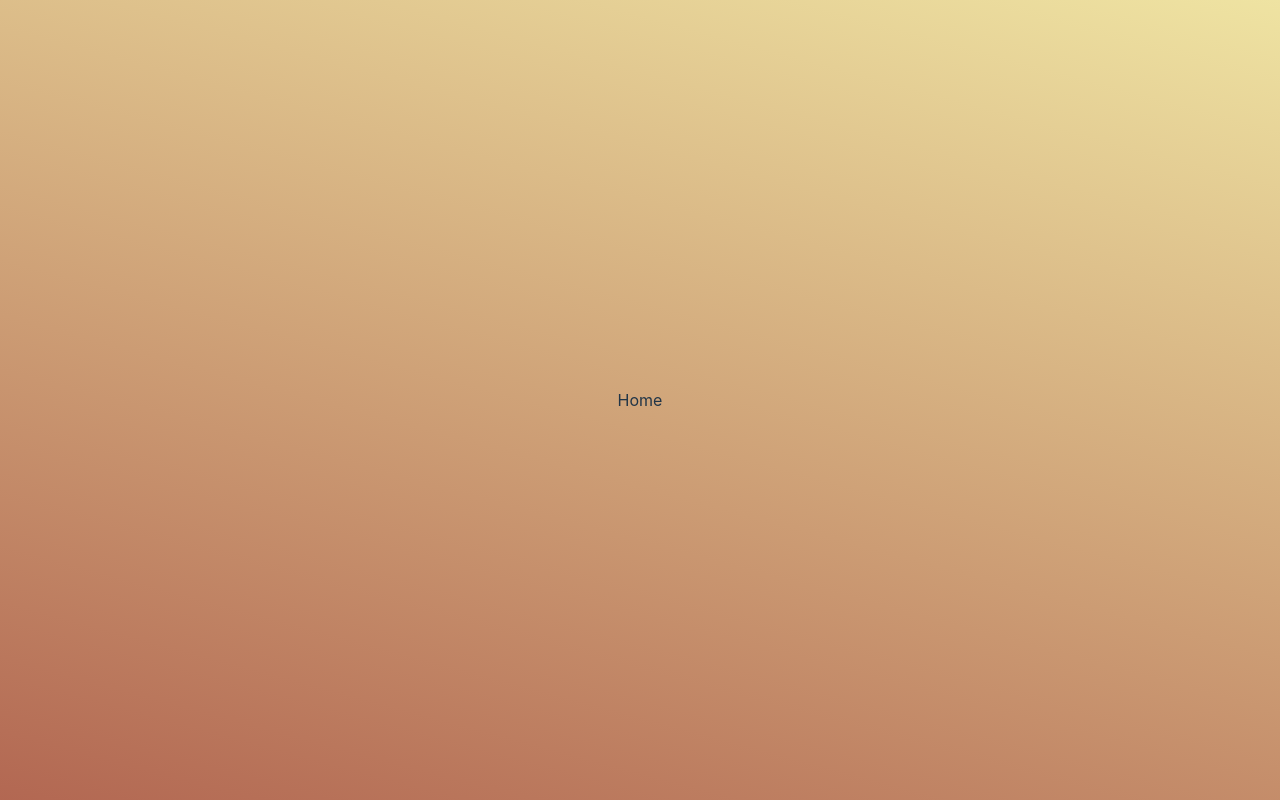
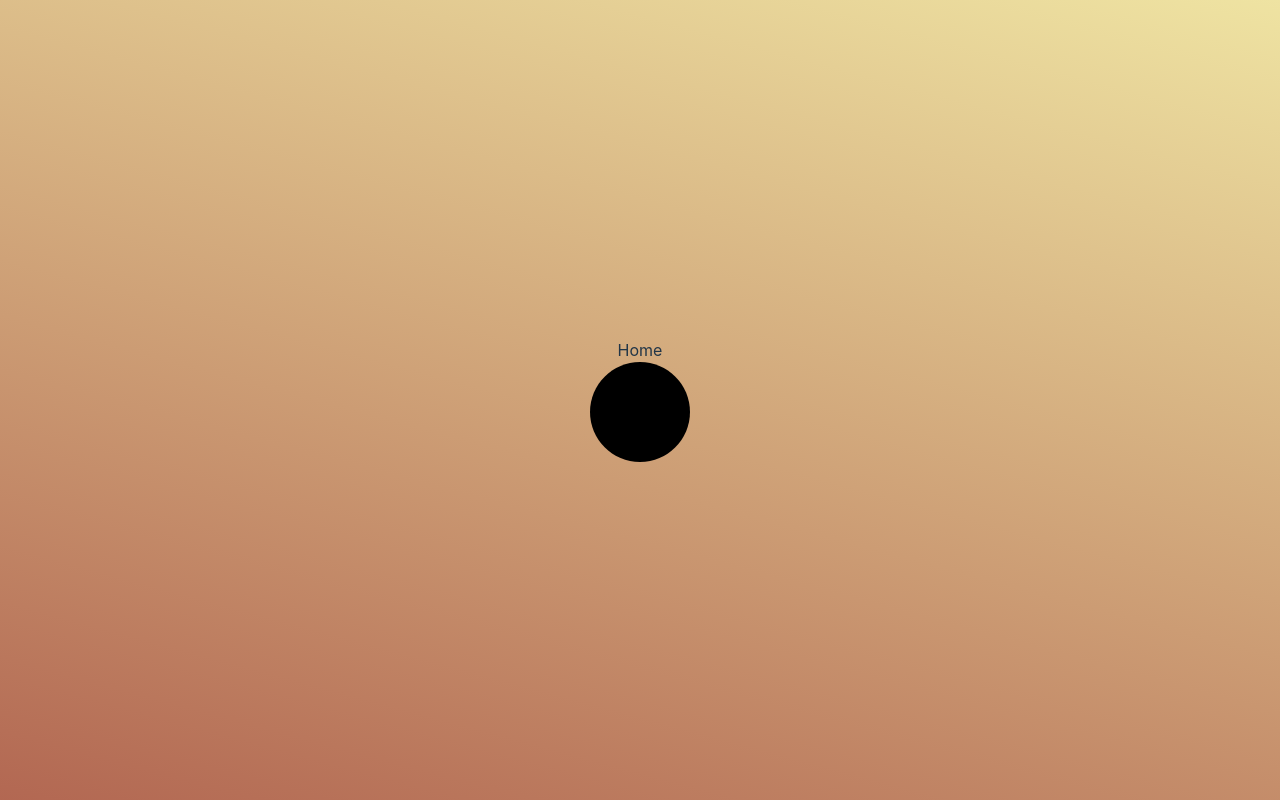
Before and after one commit to Divinagracia-Amiel-Professional/personal-webpage, a React (Vite) app: page / in a window 1280 px wide. Built offline with nearby package versions, Linux system fonts and the light colour scheme.

Commit message:
- added types for button and svg-related components - added Logo svg and custom svg component logic - created error component - created custom button component - installed material-icons

```diff
--- a/package.json
+++ b/package.json
@@ -10,6 +10,10 @@
     "preview": "vite preview"
   },
   "dependencies": {
+    "@emotion/react": "^11.14.0",
+    "@emotion/styled": "^11.14.0",
+    "@mui/icons-material": "^6.2.1",
+    "@mui/material": "^6.2.1",
     "@types/color": "^4.2.0",
     "@types/react-router": "^5.1.20",
     "@types/react-router-dom": "^5.3.3",
--- /dev/null
+++ b/src/assets/logo-icon.tsx
@@ -0,0 +1,50 @@
+import React, { useState, useEffect } from "react";
+import { SVGParams, SVGConstants, multiColor } from "../constants/typeIndex";
+import { ErrorComponent } from "../components/componentIndex"
+import Color from "color";
+
+const constants: SVGConstants = {
+    colorLength: 2,
+    width: 30,
+    height: 30,
+}
+
+const Logo = ({
+    scale = 1,
+    height = constants.height,
+    width = constants.width,
+    fill = [Color('transparent'), Color('black'), Color('white')],
+    strokeColor = Color('black'),
+    strokeWidth = 1,
+    invert = false
+}: SVGParams) => {
+    const [ fillState, setFillstate ] = useState<multiColor>(fill)
+
+    const horizontalScale = width * scale;
+    const verticalScale = height * scale;
+
+    if(fill.length < constants.colorLength){
+    return <ErrorComponent
+        message={`Input at least ${constants.colorLength} fills`}
+    />
+    }
+
+    useEffect(() => {
+        setFillstate(prevState => prevState.reverse())
+    }, [invert])
+
+    return (
+        <svg
+            width={horizontalScale}
+            height={verticalScale}
+            viewBox={`0 0 ${constants.width} ${constants.height}`}
+            fill="none"
+            xmlns="http://www.w3.org/2000/svg"
+        >
+            <path d="M30 15C30 23.2843 23.2843 30 15 30C6.71573 30 0 23.2843 0 15C0 6.71573 6.71573 0 15 0C23.2843 0 30 6.71573 30 15Z" fill={fillState[0].string()}/>
+            <path fillRule="evenodd" clipRule="evenodd" d="M6.15479 14.8077C6.16938 13.7308 6.35251 12.7404 6.70417 11.8367C7.08572 10.8794 7.61403 10.0526 8.28909 9.3564C8.97883 8.64565 9.77863 8.09447 10.6885 7.70283C11.593 7.3197 12.5747 7.12397 13.6337 7.11566L13.7042 7.11538H16.2598C17.3869 7.11538 18.4013 7.30188 19.3031 7.67486C20.2198 8.04784 21.0013 8.58494 21.6475 9.28615C22.2938 9.98736 22.7897 10.8154 23.1354 11.7702C23.481 12.7251 23.6538 13.7843 23.6538 14.948C23.6538 16.1118 23.481 17.1785 23.1354 18.1482C22.7897 19.1031 22.2938 19.9311 21.6475 20.6323C21.0163 21.3186 20.2423 21.8482 19.3256 22.2212C18.4088 22.5942 17.3869 22.7807 16.2598 22.7807H13.6337V16.1476H8.5894L8.59403 22.794L6.15385 20.4666V14.948L6.15479 14.8077ZM13.6337 9.40032V13.8896H8.65194C8.71375 13.4809 8.81293 13.094 8.94948 12.7288C9.19895 12.0471 9.55116 11.4596 10.0061 10.9664C10.4757 10.4733 11.0187 10.0889 11.635 9.8133C12.2462 9.54639 12.9124 9.40873 13.6337 9.40032ZM16.0683 20.4533H16.147C16.9436 20.4533 17.6499 20.3265 18.2661 20.0728C18.8973 19.8192 19.4233 19.4612 19.8441 18.9986C20.2799 18.5212 20.6105 17.9394 20.836 17.2531C21.0614 16.5668 21.1741 15.7984 21.1741 14.948C21.1741 14.0976 21.0614 13.3368 20.836 12.6654C20.6105 11.9791 20.2799 11.3972 19.8441 10.9198C19.4083 10.4424 18.8823 10.0769 18.2661 9.82325C17.6499 9.56962 16.9436 9.4428 16.147 9.4428H16.0683V20.4533Z" fill={fillState[1].string()}/>
+        </svg>
+    );
+}
+
+export default Logo;
--- /dev/null
+++ b/src/components/Button.tsx
@@ -0,0 +1,13 @@
+import React from 'react'
+import { ButtonProps } from '../constants/typeIndex'
+
+const CustomButtom = (props: ButtonProps) => {
+
+    return(
+        <div className='custom-button'>
+            <p>{props.text}</p>
+        </div>
+    )
+}
+
+export default CustomButtom
--- /dev/null
+++ b/src/components/ErrorComponent.tsx
@@ -0,0 +1,12 @@
+import React from "react";
+import { ErrorComponentProps } from "../constants/typeIndex";
+
+const ErrorComponent = (props: ErrorComponentProps) => {
+    return (
+        <div className="error-block">
+            {`Error: ` + props.message}
+        </div>
+    )
+}
+
+export default ErrorComponent
--- a/src/components/componentIndex.ts
+++ b/src/components/componentIndex.ts
@@ -1,5 +1,9 @@
 import NavBar from "./NavBar";
+import ErrorComponent from "./ErrorComponent";
+import CustomButtom from "./Button";
 
 export {
-    NavBar
+    NavBar,
+    ErrorComponent,
+    CustomButtom
 }
--- a/src/constants/iconsIndex.ts
+++ b/src/constants/iconsIndex.ts
@@ -0,0 +1,5 @@
+import Logo from "../assets/logo-icon";
+
+export {
+    Logo
+}
--- a/src/css/main.css
+++ b/src/css/main.css
@@ -6,6 +6,11 @@
   color-scheme: light dark;
   color: rgba(255, 255, 255, 0.87);
   background-color: #242424;
+}
+
+p {
+  margin: 0;
+  padding: 0;
 }
 
 a {
--- a/src/pages/Home.tsx
+++ b/src/pages/Home.tsx
@@ -1,5 +1,7 @@
 import React from "react";
 import { HomeProps } from "../constants/typeIndex";
+import { Logo } from "../constants/iconsIndex";
+import Color from "color";
 
 const Home = (props: HomeProps) => {
 
@@ -8,6 +10,7 @@ const Home = (props: HomeProps) => {
             <div className='title'>
                 Home
             </div>
+            <Logo height={100} width={100} fill={[Color('black'), Color('black')]} invert={false}/>
         </>
     )
 }
```
Also changed, not shown: src/constants/typeIndex.ts (+37 -1 lines), 1 other file (tests, documents, lock files or other folders).
